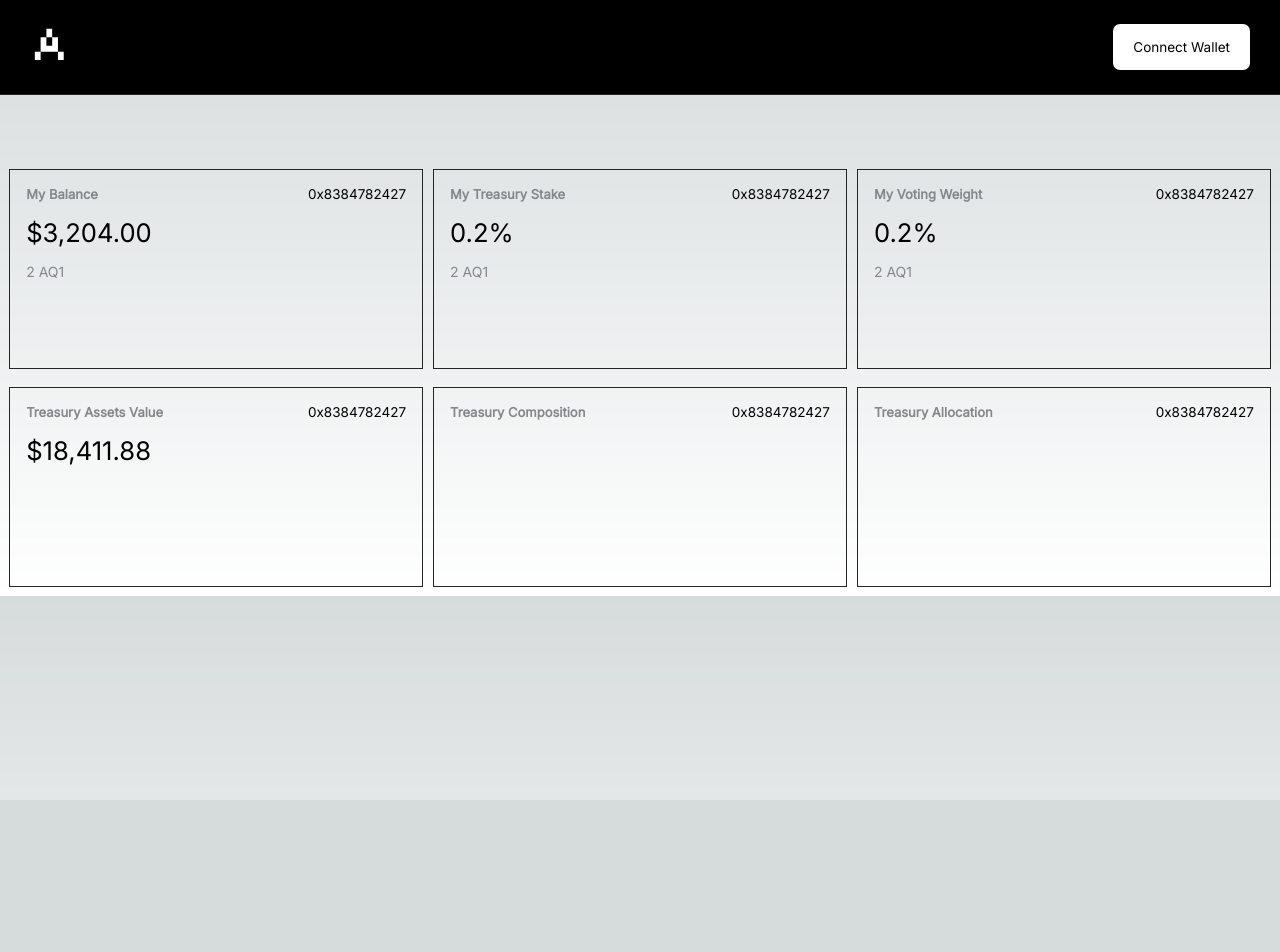
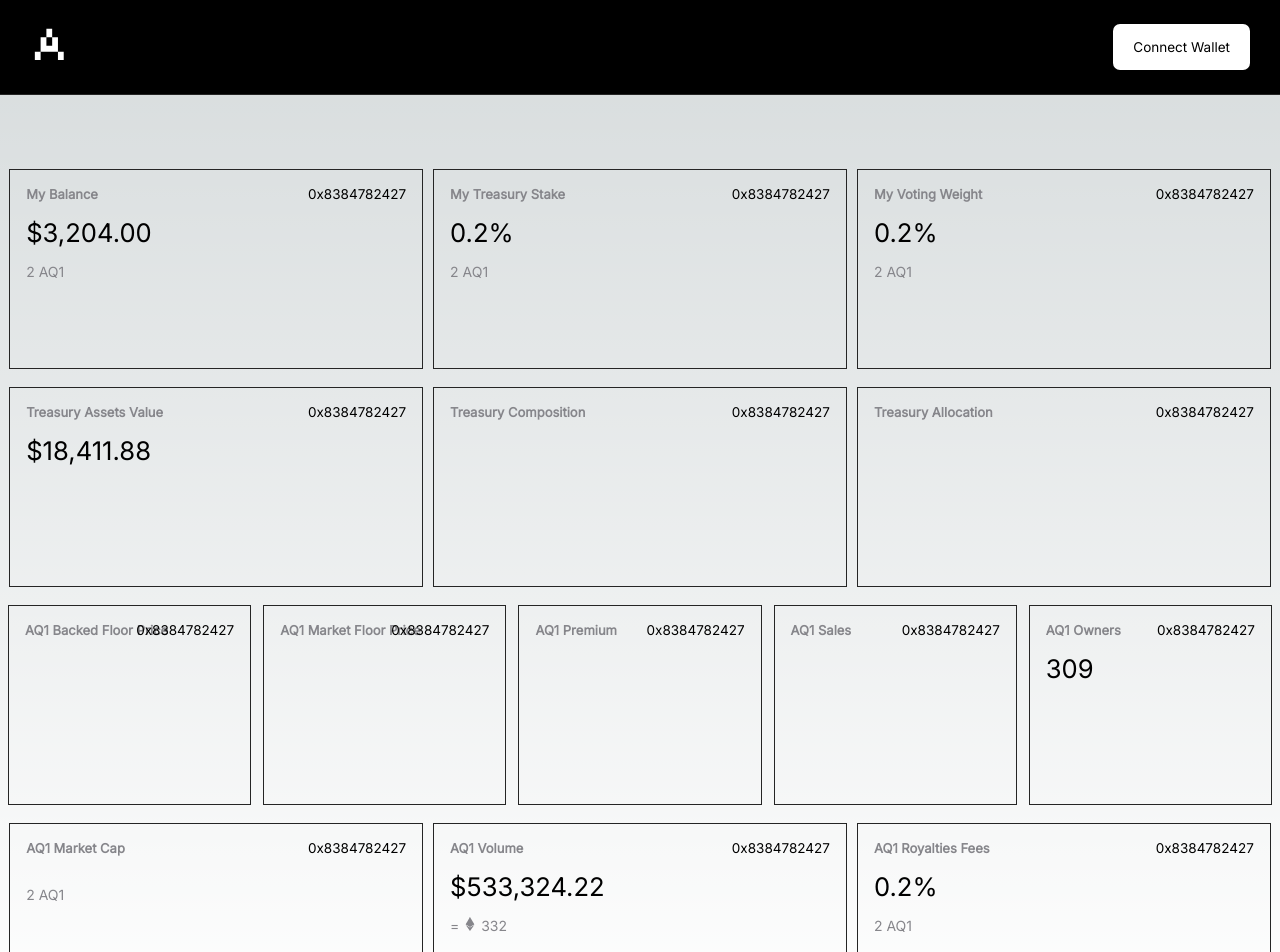
Before and after one commit to lucascosta1996/aq1-frontend, a Next.js app: page /dashboard in a window 1280 px wide. Shown: the top 952 px of the page. Before the commit the page ends 800 px from the top, so only its background shows below. Built offline with nearby package versions, Linux system fonts and the light colour scheme.

Commit message:
Implemented new sections on dashboard

```diff
--- /dev/null
+++ b/src/assets/EtherIcon.js
@@ -0,0 +1,30 @@
+export const EtherIcon = () => (
+    <svg class="icon icon-name"
+        xmlns="http://www.w3.org/2000/svg"
+        xmlSpace="preserve"
+        width="100%"
+        height="100%"
+        version="1.1"
+        shape-rendering="geometricPrecision"
+        text-rendering="geometricPrecision"
+        image-rendering="optimizeQuality"
+        fill-rule="evenodd"
+        clip-rule="evenodd"
+        viewBox="0 0 784.37 1277.39"
+        xmlnsXlink="http://www.w3.org/1999/xlink"
+        xmlnsXodm="http://www.corel.com/coreldraw/odm/2003">
+        <g id="Layer_x0020_1">
+        <metadata id="CorelCorpID_0Corel-Layer"/>
+        <g id="_1421394342400">
+        <g>
+            <polygon fill="#86868b" fill-rule="nonzero" points="392.07,0 383.5,29.11 383.5,873.74 392.07,882.29 784.13,650.54 "/>
+            <polygon fill="#86868b" fill-rule="nonzero" points="392.07,0 -0,650.54 392.07,882.29 392.07,472.33 "/>
+            <polygon fill="#86868b" fill-rule="nonzero" points="392.07,956.52 387.24,962.41 387.24,1263.28 392.07,1277.38 784.37,724.89 "/>
+            <polygon fill="#86868b" fill-rule="nonzero" points="392.07,1277.38 392.07,956.52 -0,724.89 "/>
+            <polygon fill="#86868b" fill-rule="nonzero" points="392.07,882.29 784.13,650.54 392.07,472.33 "/>
+            <polygon fill="#86868b" fill-rule="nonzero" points="0,650.54 392.07,882.29 392.07,472.33 "/>
+        </g>
+        </g>
+        </g>
+    </svg>
+);
--- a/src/pages/dashboard.js
+++ b/src/pages/dashboard.js
@@ -2,6 +2,8 @@ import styles from '@/styles/Dashboard.module.scss';
 import DashboardHeader from '@/components/DashboardHeader/DashboardHeader';
 import sampleData from '../sample_data';
 import { numberToDollarFormat } from '@/helpers/textFormatting';
+import { Aq1IconWhite } from '@/assets/Aq1IconWhite';
+import { EtherIcon } from '@/assets/EtherIcon';
 
 export async function getServerSideProps() {
     // TODO: Make api calls here
@@ -13,7 +15,15 @@ export async function getServerSideProps() {
 }
 
 export default function Dashboard({ dashboardData }) {
-    const { tokenCount, ethPriceInUSD, treasuryStake, walletAddress, treasuryAssetValue } = dashboardData;
+    const {
+        tokenCount,
+        ethPriceInUSD,
+        treasuryStake,
+        walletAddress,
+        treasuryAssetValue,
+        ownerCount,
+        totalVolume
+    } = dashboardData;
     return (
         <>
             <div className={styles.header}>
@@ -22,7 +32,7 @@ export default function Dashboard({ dashboardData }) {
             <section className={styles.dashboardContainer}>
                 <div className={styles.dashboardCard}>
                     <h2>My Balance</h2>
-                    <span className={styles.dashboardCardNumber}>{`${numberToDollarFormat(tokenCount * ethPriceInUSD)}`}</span>
+                    <span className={styles.dashboardCardNumber}>{numberToDollarFormat(tokenCount * ethPriceInUSD)}</span>
                     <span className={styles.aq1Quantity}>{tokenCount} AQ1</span>
                     <span className={styles.walletAddress}>{walletAddress}</span>
                 </div>
@@ -51,6 +61,45 @@ export default function Dashboard({ dashboardData }) {
                     <h2>Treasury Allocation</h2>
                     <span className={styles.walletAddress}>{walletAddress}</span>
                 </div>
+                <div className={styles.dashboardCardSmall}>
+                    <h2>AQ1 Backed Floor Price</h2>
+                    <span className={styles.walletAddress}>{walletAddress}</span>
+                </div>
+                <div className={styles.dashboardCardSmall}>
+                    <h2>AQ1 Market Floor Price</h2>
+                    <span className={styles.walletAddress}>{walletAddress}</span>
+                </div>
+                <div className={styles.dashboardCardSmall}>
+                    <h2>AQ1 Premium</h2>
+                    <span className={styles.walletAddress}>{walletAddress}</span>
+                </div>
+                <div className={styles.dashboardCardSmall}>
+                    <h2>AQ1 Sales</h2>
+                    <span className={styles.walletAddress}>{walletAddress}</span>
+                </div>
+                <div className={styles.dashboardCardSmall}>
+                    <h2>AQ1 Owners</h2>
+                    <span className={styles.dashboardCardNumber}>{ownerCount}</span>
+                    <span className={styles.walletAddress}>{walletAddress}</span>
+                </div>
+                <div className={styles.dashboardCard}>
+                    <h2>AQ1 Market Cap</h2>
+                    <span className={styles.dashboardCardNumber}></span>
+                    <span className={styles.aq1Quantity}>{tokenCount} AQ1</span>
+                    <span className={styles.walletAddress}>{walletAddress}</span>
+                </div>
+                <div className={styles.dashboardCard}>
+                    <h2>AQ1 Volume</h2>
+                    <span className={styles.dashboardCardNumber}>{`${numberToDollarFormat(totalVolume * ethPriceInUSD)}`}</span>
+                    <span className={styles.aq1Quantity}> = <EtherIcon /> {parseInt(totalVolume)}</span>
+                    <span className={styles.walletAddress}>{walletAddress}</span>
+                </div>
+                <div className={styles.dashboardCard}>
+                    <h2>AQ1 Royalties Fees</h2>
+                    <span className={styles.dashboardCardNumber}>{treasuryStake}%</span>
+                    <span className={styles.aq1Quantity}>{tokenCount} AQ1</span>
+                    <span className={styles.walletAddress}>{walletAddress}</span>
+                </div>
             </section>
         </>
     )
--- a/src/pages/index.js
+++ b/src/pages/index.js
@@ -31,7 +31,7 @@ export default function Home() {
           </h1>
         </section>
         <section className={styles.mainContent} id="main">
-
+          {/* 3 sections: 1 - 3 cards in a row; 2 - AQ1 SVG sample 3 - Footer */}
         </section>
       </main>
     </>
--- a/src/sample_data.json
+++ b/src/sample_data.json
@@ -4,7 +4,7 @@
     "ethPriceInUSD":1602,
     "treasuryBalance":"11.493057399000000004",
     "treasuryAssetValue":"18411.877953198000006408",
-    "ownerCount":349,
+    "ownerCount":309,
     "totalVolume":"332.9115",
     "lowestPriceIn24H":"0.09",
     "tradedVolumeIn24H":"1.3206000000000002",
--- a/src/styles/Dashboard.module.scss
+++ b/src/styles/Dashboard.module.scss
@@ -25,7 +25,7 @@
     font-family: 'Inter', sans-serif;
 
     @media (max-width: 1024px) {
-        flex: 0 0 100%;
+        flex: 0 0 95%;
     }
 
     h2 {
@@ -46,6 +46,11 @@
     line-height: 2;
     color: #86868b;
     font-family: 'Inter', sans-serif;
+
+    svg {
+        height: 14px!important;
+        width: 14px!important;
+    }
 }
 
 .walletAddress {
@@ -54,3 +59,37 @@
     right: 16px;
     top: 16px;
 }
+
+.icon {
+    position: absolute;
+    top: 50%;  /* position the top  edge of the element at the middle of the parent */
+    left: 50%; /* position the left edge of the element at the middle of the parent */
+    transform: translate(-50%, -50%);
+    opacity: 0.1;
+    svg {
+        height: 80px!important;
+        width: 80px!important;
+    }
+}
+
+.dashboardCardSmall {
+    border: 1px solid #252525;
+    display: flex;
+    flex-direction: column;
+    position: relative;
+    height: 200px;
+    padding: 16px;
+    margin: 9px 6px;
+    flex: 0 0 18.99999999%;
+    font-family: 'Inter', sans-serif;
+
+    @media (max-width: 1024px) {
+        flex: 0 0 95%;
+    }
+
+    h2 {
+        color: #86868b;
+        font-size: 13px;
+        margin-bottom: 15px;
+    }
+}
--- a/src/styles/Home.module.scss
+++ b/src/styles/Home.module.scss
@@ -25,6 +25,10 @@
     display: block;
     text-align: center;
     cursor: pointer;
+
+    @media (max-width: 1024px) {
+      font-size: 2rem;
+    }
   }
 }
 
```
